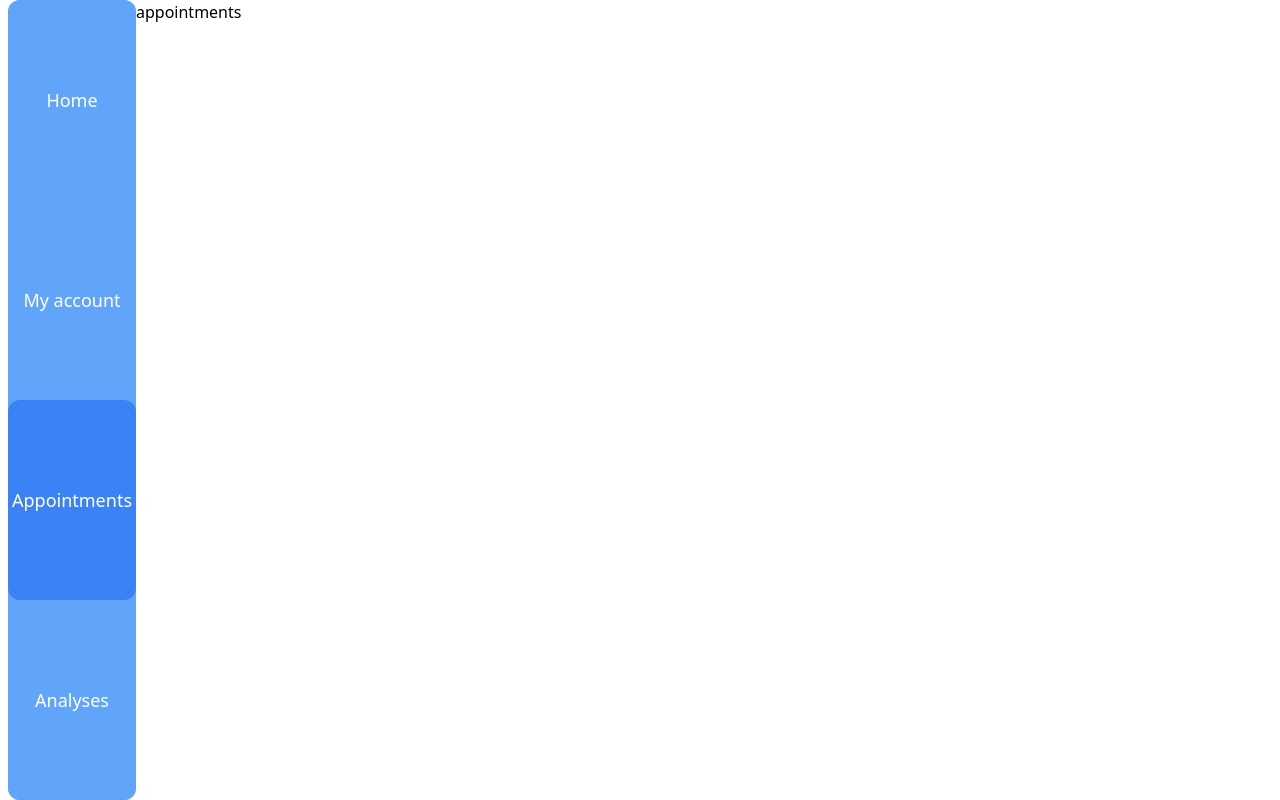
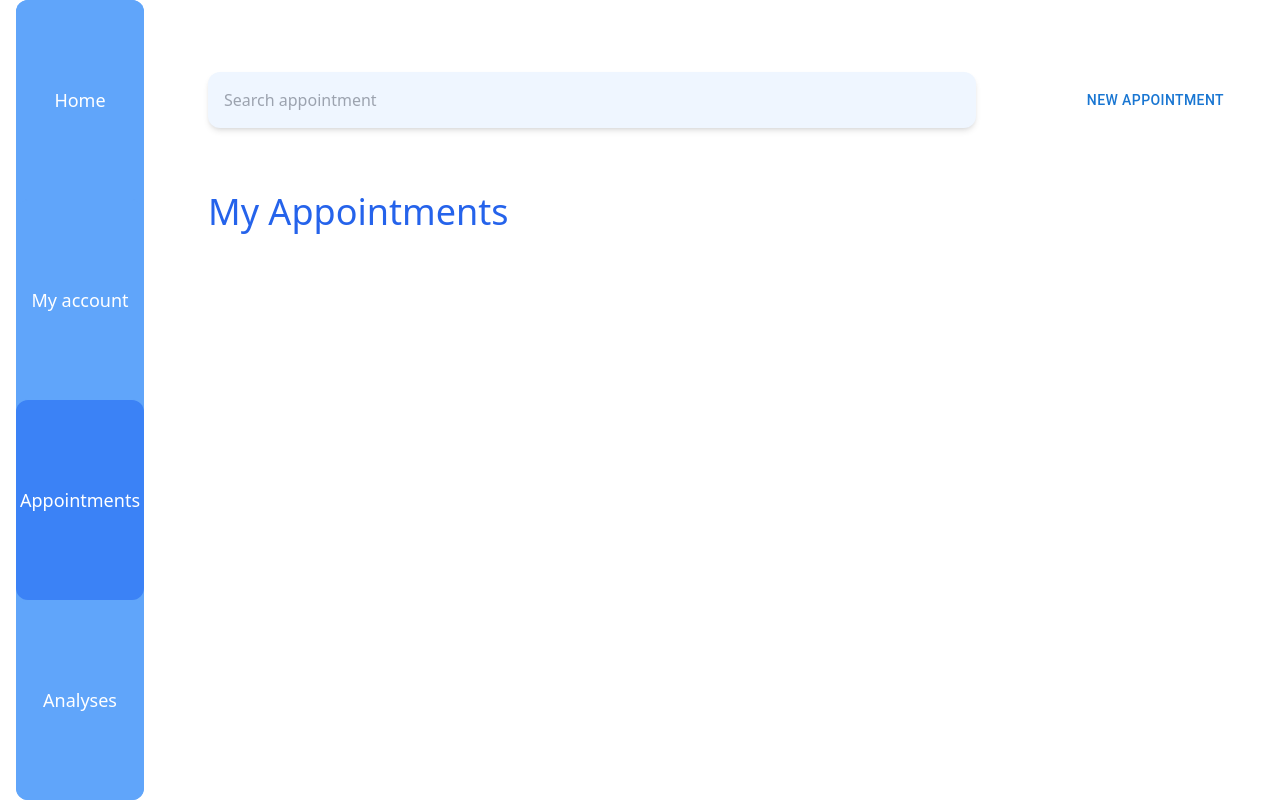
Before and after one commit to LucaStefan112/MedConnect, a Next.js app: page /appointments in a window 1280 px wide. Built offline with nearby package versions, Linux system fonts and the light colour scheme.

Commit message:
added searchbar and header on appointments page

```diff
--- /dev/null
+++ b/components/SearchBar/SearchBar.tsx
@@ -0,0 +1,32 @@
+import SearchIcon from '@mui/icons-material/Search';
+import React from 'react'
+
+export default function SearchBar({ className }: { className?: string }) {
+  return (
+    <form className={`
+      flex flex-row items-center
+      shadow-md pl-4
+      h-14 w-3/4 rounded-xl
+      hover:cursor-pointer
+      bg-blue-50
+      ${className}
+    `}>
+      <input className='
+        w-full h-full
+        bg-blue-50
+        outline-none
+        text-blue-900'
+        placeholder='Search appointment'
+      />
+      <SearchIcon
+        className='
+        hover:bg-blue-100
+        p-3 rounded-full;
+        h-14 w-14
+        rounded-xl
+        '
+        color='primary'
+      />
+    </form>
+  )
+}
--- a/components/SideMenu/SideMenu.tsx
+++ b/components/SideMenu/SideMenu.tsx
@@ -13,8 +13,8 @@ export default function SideMenu () {
   return (
     <div className='
       flex flex-col justify-between
-      w-32 h-screen ml-2
-      bg-blue_4
+      w-32 h-screen ml-4
+      bg-blue-400
       rounded-xl'
     >
       {
--- a/components/SideMenu/SideMenuButton.tsx
+++ b/components/SideMenu/SideMenuButton.tsx
@@ -11,7 +11,7 @@ export default function SideMenuButton ({path, name} : {path: string, name: stri
       w-full h-1/4
       text-white text-center text-side_menu_font_size
       rounded-xl
-      ${ pathname === path ? 'bg-blue_5' : 'bg-blue_4'}`}
+      ${ pathname === path ? 'bg-blue-500' : 'bg-blue-400'}`}
     >
       <Link href={ path } className='
         flex flex-col justify-center
--- a/package.json
+++ b/package.json
@@ -11,7 +11,8 @@
   "dependencies": {
     "@emotion/react": "^11.10.6",
     "@emotion/styled": "^11.10.6",
-    "@mui/material": "^5.11.12",
+    "@mui/icons-material": "^5.11.11",
+    "@mui/material": "^5.11.13",
     "@mui/x-date-pickers": "^6.0.2",
     "@types/node": "18.14.6",
     "@types/react": "18.0.28",
--- a/pages/_app.tsx
+++ b/pages/_app.tsx
@@ -2,7 +2,6 @@ import SideMenu from '@/components/SideMenu/SideMenu'
 import '@/styles/globals.scss'
 import type { AppProps } from 'next/app'
 import { useRouter } from 'next/router';
-import path from 'path';
 
 export default function App({ Component, pageProps }: AppProps) {
   const { pathname }: { pathname: string } = useRouter();
--- a/pages/appointments.tsx
+++ b/pages/appointments.tsx
@@ -1,7 +1,19 @@
+import SearchBar from '@/components/SearchBar/SearchBar'
+import { Button } from '@mui/material'
 import React from 'react'
 
 export default function Appointments() {
   return (
-    <div>appointments</div>
+    <div className='flex flex-col items-center w-4/5 ml-16 mt-14  '>
+      <div className='flex flex-row items-center justify-between w-full h-14 mt-4'>
+        <SearchBar />
+        <Button className='main_button'>
+          New Appointment
+        </Button>
+      </div>
+      <p className='text-4xl mt-16 text-blue-600 w-full'>
+        My Appointments
+      </p>
+    </div>
   )
 }
--- a/pages/index.tsx
+++ b/pages/index.tsx
@@ -10,10 +10,7 @@ export default function Home() {
         text-decoration-none
         no-underline'
       >
-          <Button className='
-          bg-blue-500
-          text-white text-l
-          h-16'>
+          <Button className='main_button'>
           NEW APPOINTMENT
         </Button>
       </Link>
--- a/pages/schedule.tsx
+++ b/pages/schedule.tsx
@@ -1,10 +1,10 @@
-import Calendar from '@/components/Scheduler/Scheduler'
+import Scheduler from '@/components/Scheduler/Scheduler'
 import React from 'react'
 
 export default function Schedule() {
   return (
     <>
-      <Calendar />
+      <Scheduler />
     </>
   )
 }
--- a/styles/globals.scss
+++ b/styles/globals.scss
@@ -6,3 +6,7 @@
   display: flex;
   flex-direction: row;
 }
+
+.main_button {
+  @apply bg-blue-500 h-full hover:bg-blue-600 text-white h-16 ml-4;
+}
--- a/tailwind.config.js
+++ b/tailwind.config.js
@@ -2,24 +2,8 @@
 module.exports = {
   content: ['./pages/**/*.{jsx,js,ts,tsx}', './components/**/*.{jsx,js,ts,tsx}'],
   theme: {
-    extend:
-    {
-      colors:
-      {
-        blue_0: '#eff6ff',
-        blue_1: '#dbeafe',
-        blue_2: '#bfdbfe',
-        blue_3: '#93c5fd',
-        blue_4: '#60a5fa',
-        blue_5: '#3b82f6',
-        blue_6: '#2563eb',
-        blue_7: '#1d4ed8',
-        blue_8: '#1e40af',
-        blue_9: '##1e3a8a',
-      },
-
-      fontSize:
-      {
+    extend: {
+      fontSize: {
         side_menu_font_size: 18
       }
     },
```
Also changed, not shown: 1 other file (tests, documents, lock files or other folders).
